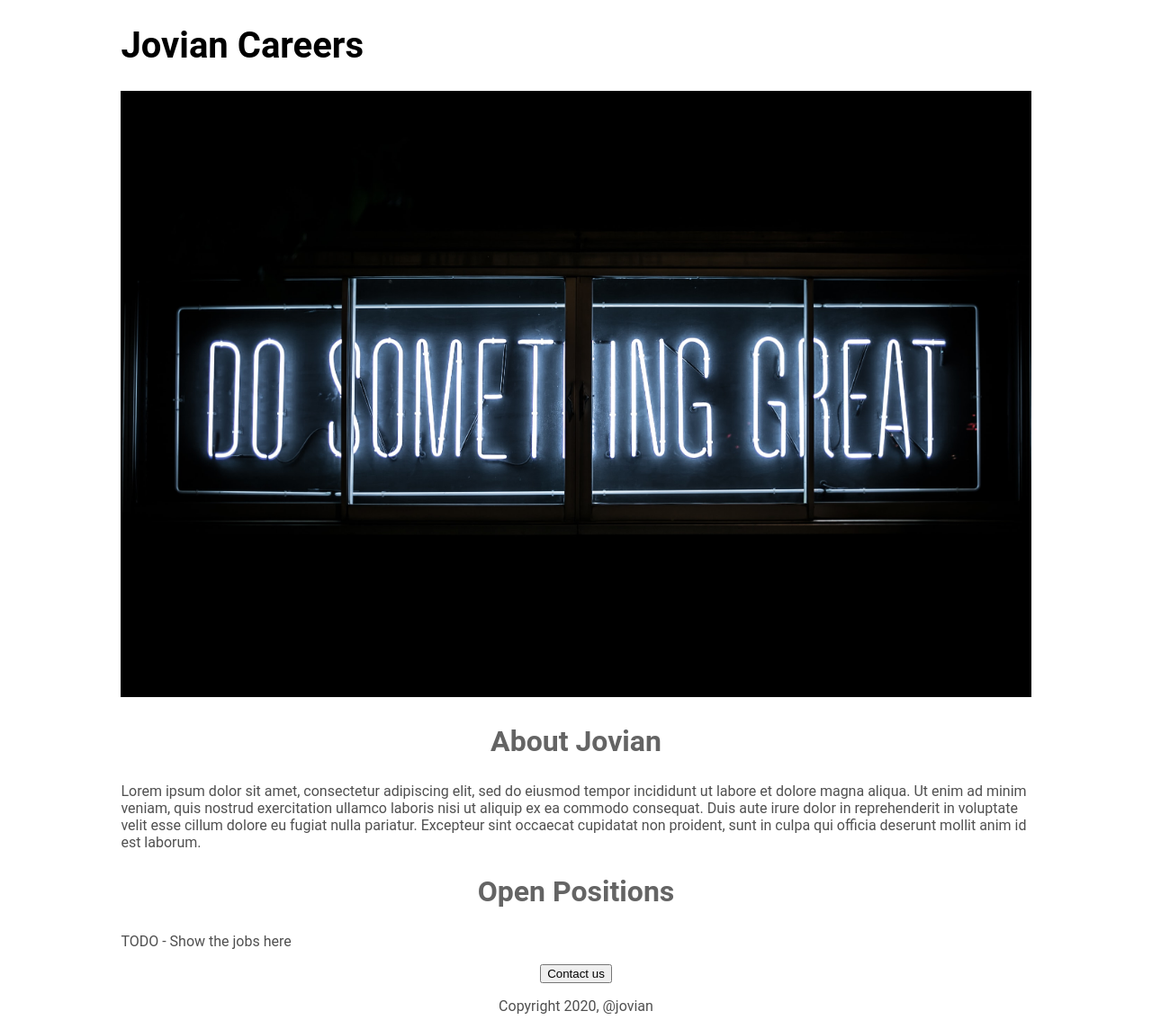
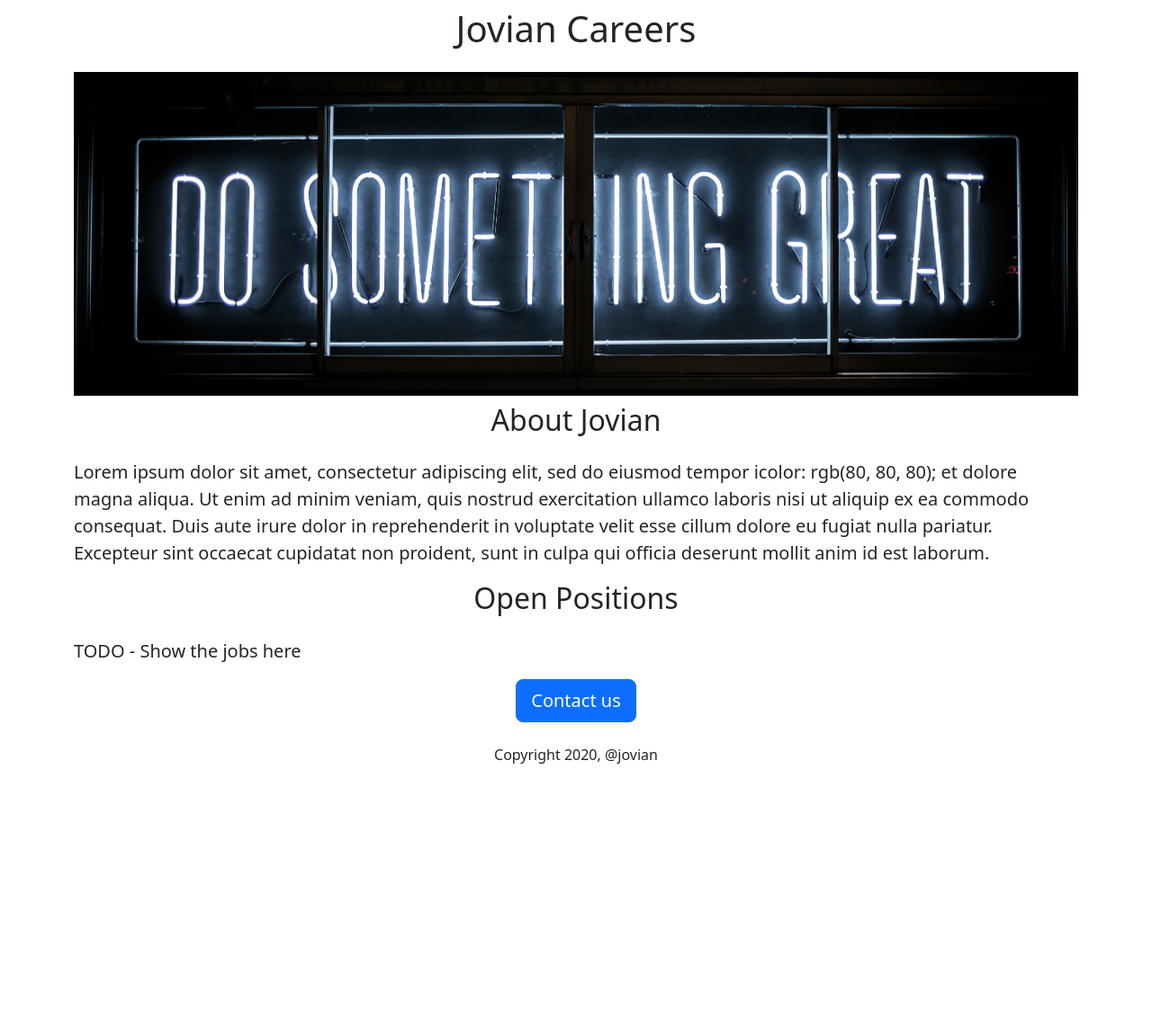
Before and after one commit to 1242sanjay/jovian-carrier-website-v2, a Flask app: page / in a window 1280 px wide. Shown: the whole page at 90% size. After the commit the page ends 849 px from the top, so only its background shows below. Run offline with Flask 2, Linux system fonts and the light colour scheme.

Commit message:
bootstrap

```diff
--- a/templates/home.html
+++ b/templates/home.html
@@ -2,58 +2,30 @@
 <html>
   <head>
     <title>Jovian Careers</title>
-    <style>
-      h1{
-        font-size:40px;
-        font-family:Roboto;
-        font-weight:bold;
-        color:rgb(50,50, 50)
-        text-align:center;
-      }
+    <!-- CSS only -->
+<link href="https://cdn.jsdelivr.net/npm/bootstrap@5.2.0-beta1/dist/css/bootstrap.min.css" rel="stylesheet" integrity="sha384-0evHe/X+R7YkIZDRvuzKMRqM+OrBnVFBL6DOitfPri4tjfHxaWutUpFmBp4vmVor" crossorigin="anonymous">
+   <style>
+     #banner{
+       height: 360px;
+       width:100%;
+       object-fit:cover;
+     }
+   </style>
 
-      #banner{
-        width:100%;
-        height:30%;
-        object-fit:cover;
-      }
-
-      h2{
-        font-family:Roboto;
-        font-size:32px;
-        color:rgb(100,100,100);
-        text-align:center;
-      }
-
-      p {
-        font-family:Roboto;
-        color:rgb(80,80,80);
-      }
-
-      #container{
-        max-width:80%;
-        margin:0 auto 0 auto;
-      }
-
-      .bodytext{
-        font-family:Roboto;
-        color:rgb(80,80,80);
-      }
-
-    </style>
   </head>
   <body>
-    <div id="container">
-    <h1>Jovian Careers</h1>
-    <img id="banner" src="https://jovian-carrier-website.sanjaykumar111.repl.co/static/Career.jpg" height="320">
-    <h2>About Jovian</h2>
-    <p class="bodytext">
-      Lorem ipsum dolor sit amet, consectetur adipiscing elit, sed do eiusmod tempor incididunt ut labore et dolore magna aliqua. Ut enim ad minim veniam, quis nostrud exercitation ullamco laboris nisi ut aliquip ex ea commodo consequat. Duis aute irure dolor in reprehenderit in voluptate velit esse cillum dolore eu fugiat nulla pariatur. Excepteur sint occaecat cupidatat non proident, sunt in culpa qui officia deserunt mollit anim id est laborum.
+    <div class="container">
+    <h1 class="text-center mt-2 mb-4">Jovian Careers</h1>
+    <img class="img-fluid" id="banner" src="https://jovian-carrier-website.sanjaykumar111.repl.co/static/Career.jpg" height="320">
+    <h2 class="text-center mt-2 mb-4">About Jovian</h2>
+    <p class="lead">
+      Lorem ipsum dolor sit amet, consectetur adipiscing elit, sed do eiusmod tempor icolor: rgb(80, 80, 80); et dolore magna aliqua. Ut enim ad minim veniam, quis nostrud exercitation ullamco laboris nisi ut aliquip ex ea commodo consequat. Duis aute irure dolor in reprehenderit in voluptate velit esse cillum dolore eu fugiat nulla pariatur. Excepteur sint occaecat cupidatat non proident, sunt in culpa qui officia deserunt mollit anim id est laborum.
     </p>
-    <h2>Open Positions</h2>
-    <p class="bodytext">TODO - Show the jobs here</p>
-      <div style="text-align:center;">
-    <button>Contact us</button>
-        <p>Copyright 2020, @jovian</p>
+    <h2 class="text-center mt-2 mb-4">Open Positions</h2>
+    <p class="lead">TODO - Show the jobs here</p>
+      <div class="text-center">
+    <button class="btn btn-primary btn-lg">Contact us</button>
+        <p class="mt-4">Copyright 2020, @jovian</p>
       </div>
       </div>
   </body>
```
